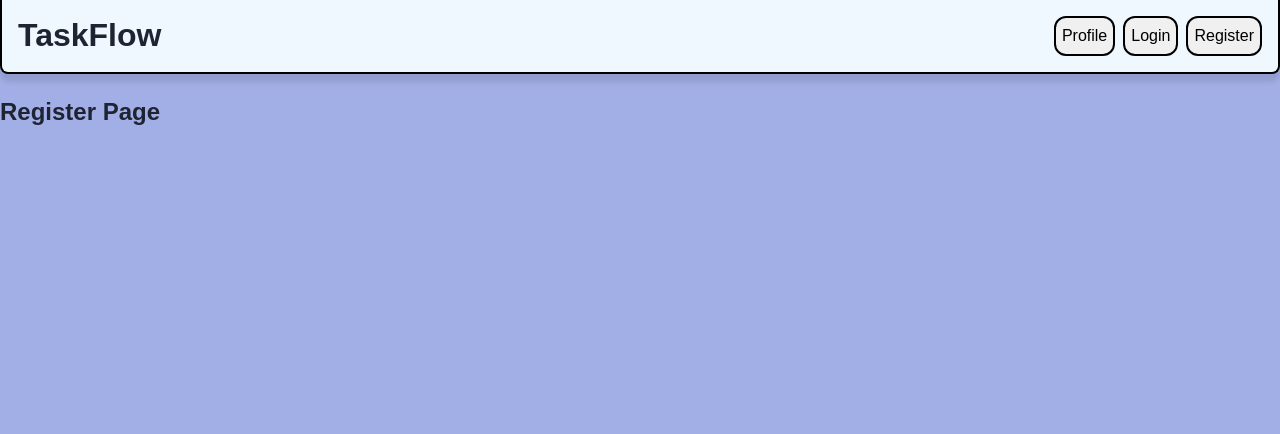
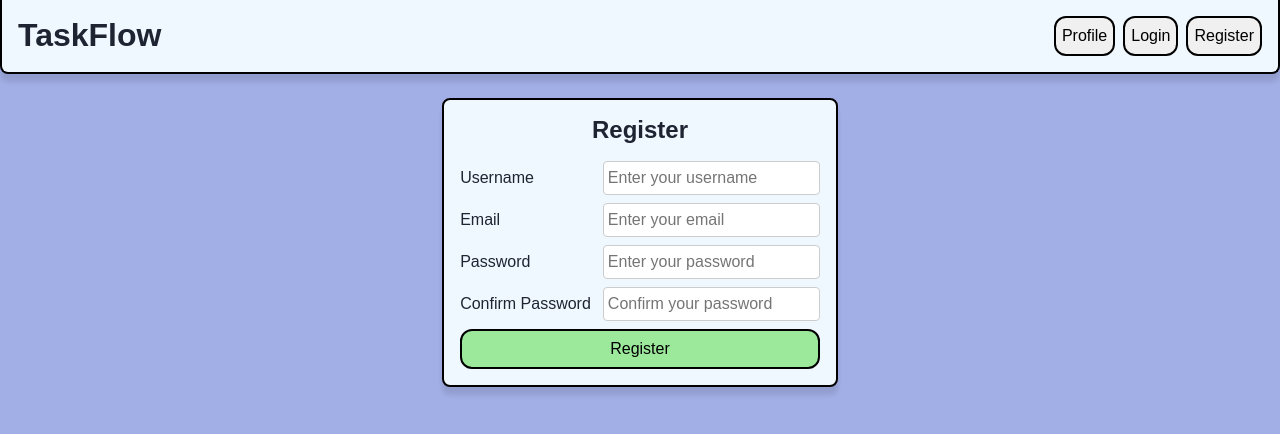
Before and after one commit to ToljaGG/taskflow, a React (Vite) app: page /register in a window 1280 px wide. Shown: the top 434 px of the page. Built offline with nearby package versions, Linux system fonts and the light colour scheme.

Commit message:
feat: add register form and update form styles

```diff
--- /dev/null
+++ b/src/features/auth/register/ui/RegisterForm.tsx
@@ -0,0 +1,72 @@
+import { useState } from 'react'
+import { Button } from '@/shared/ui/Button'
+import { Input } from '@/shared/ui/Input'
+import { FormLayout } from '@/shared/ui/FormLayout'
+
+export function RegisterForm() {
+    const [username, setUsername] = useState('')
+    const [email, setEmail] = useState('')
+    const [password, setPassword] = useState('')
+    const [confirmPassword, setConfirmPassword] = useState('')
+
+  function handleSubmit(event: React.SubmitEvent<HTMLFormElement>) {
+    event.preventDefault()
+
+    console.log('Register form submitted' + '\n' + username + '\n' + email + '\n' + password + '\n' + confirmPassword)
+  }
+
+  return (
+    <FormLayout onSubmit={handleSubmit} title="Register">
+        <Input
+            label="Username"
+            id="username"
+            name="username"
+            type="text"
+            autoComplete="username"
+            value={username}
+            onChange={(event) => setUsername(event.target.value)}
+            placeholder="Enter your username"
+            required
+        />
+
+        <Input
+        label="Email"
+        id="email"
+        name="email"
+        type="email"
+        autoComplete="email"
+        value={email}
+        onChange={(event) => setEmail(event.target.value)}
+        placeholder="Enter your email"
+        required
+      />
+
+        <Input
+            label="Password"
+            id="password"
+            name="password"
+            type="password"
+            autoComplete="current-password"
+            value={password}
+            onChange={(event) => setPassword(event.target.value)}
+            placeholder="Enter your password"
+            required
+      />
+
+      <Input label="Confirm Password"
+        id="confirm-password"
+        name="confirm-password"
+        type="password"
+        autoComplete="current-password"
+        value={confirmPassword}
+        onChange={(event) => setConfirmPassword(event.target.value)}
+        placeholder="Confirm your password"
+        required
+      />
+
+      <Button type="submit" variant="green">
+        Register
+      </Button>
+    </FormLayout>
+  )
+}
--- a/src/pages/LoginPage/LoginPage.module.css
+++ /dev/null
@@ -1,16 +0,0 @@
-.loginPage {
-    display: flex;
-    flex-direction: column;
-    justify-self: center;
-    gap: 16px;
-    background-color: aliceblue;
-    padding: 16px;
-    border: 2px solid black;
-    border-radius: 8px;
-    box-shadow: 0px 8px 5px rgba(0, 0, 0, 0.1);
-    min-width: 320px;
-}
-
-.loginPage h2 {
-    text-align: center;
-}
--- a/src/pages/LoginPage/LoginPage.tsx
+++ b/src/pages/LoginPage/LoginPage.tsx
@@ -1,11 +1,9 @@
 import { LoginForm } from "@/features/auth/login/ui/LoginForm";
-import styles from './LoginPage.module.css';
 
 export function LoginPage() {
 
   return (
-    <main className={styles['loginPage']}>
-      <h2>Login</h2>
+    <main>
       <LoginForm />
     </main>
   )
--- a/src/pages/RegisterPage/RegisterPage.tsx
+++ b/src/pages/RegisterPage/RegisterPage.tsx
@@ -1,8 +1,10 @@
+import { RegisterForm } from '@/features/auth/register/ui/RegisterForm'
+
 export function RegisterPage() {
 
   return (
     <main>
-      <h2>Register Page</h2>
+      <RegisterForm />
     </main>
   )
 }
--- a/src/shared/ui/FormLayout/FormLayout.module.css
+++ b/src/shared/ui/FormLayout/FormLayout.module.css
@@ -1,3 +1,20 @@
+.formLayout {
+    display: flex;
+    flex-direction: column;
+    justify-self: center;
+    gap: 16px;
+    background-color: aliceblue;
+    padding: 16px;
+    border: 2px solid black;
+    border-radius: 8px;
+    box-shadow: 0px 8px 5px rgba(0, 0, 0, 0.1);
+    min-width: 320px;
+}
+
+.formLayout h2 {
+    text-align: center;
+}
+
 .form {
   display: flex;
   flex-direction: column;
--- a/src/shared/ui/FormLayout/FormLayout.tsx
+++ b/src/shared/ui/FormLayout/FormLayout.tsx
@@ -1,12 +1,20 @@
 import type { ComponentPropsWithoutRef } from 'react'
 import styles from './FormLayout.module.css'
 
+interface FormLayoutProps extends ComponentPropsWithoutRef<'form'> {
+  title?: string
+}
+
 export function FormLayout({
     children,
-    ...props }: ComponentPropsWithoutRef<'form'>) {
+    title,
+    ...props }: FormLayoutProps) {
   return (
-    <form className={styles['form']} {...props}>
-      {children}
-    </form>
+    <div className={styles['formLayout']}>
+        <h2>{title}</h2>
+        <form className={styles['form']} {...props}>
+        {children}
+        </form>
+    </div>
   )
 }
--- a/src/shared/ui/Input/Input.module.css
+++ b/src/shared/ui/Input/Input.module.css
@@ -2,6 +2,7 @@
     display: flex;
     justify-content: space-between;
     align-items: center;
+    gap: 12px;
 }
 
 .input {
```
Also changed, not shown: src/pages/RegisterPage/RegisterPage.module.css (deleted).
